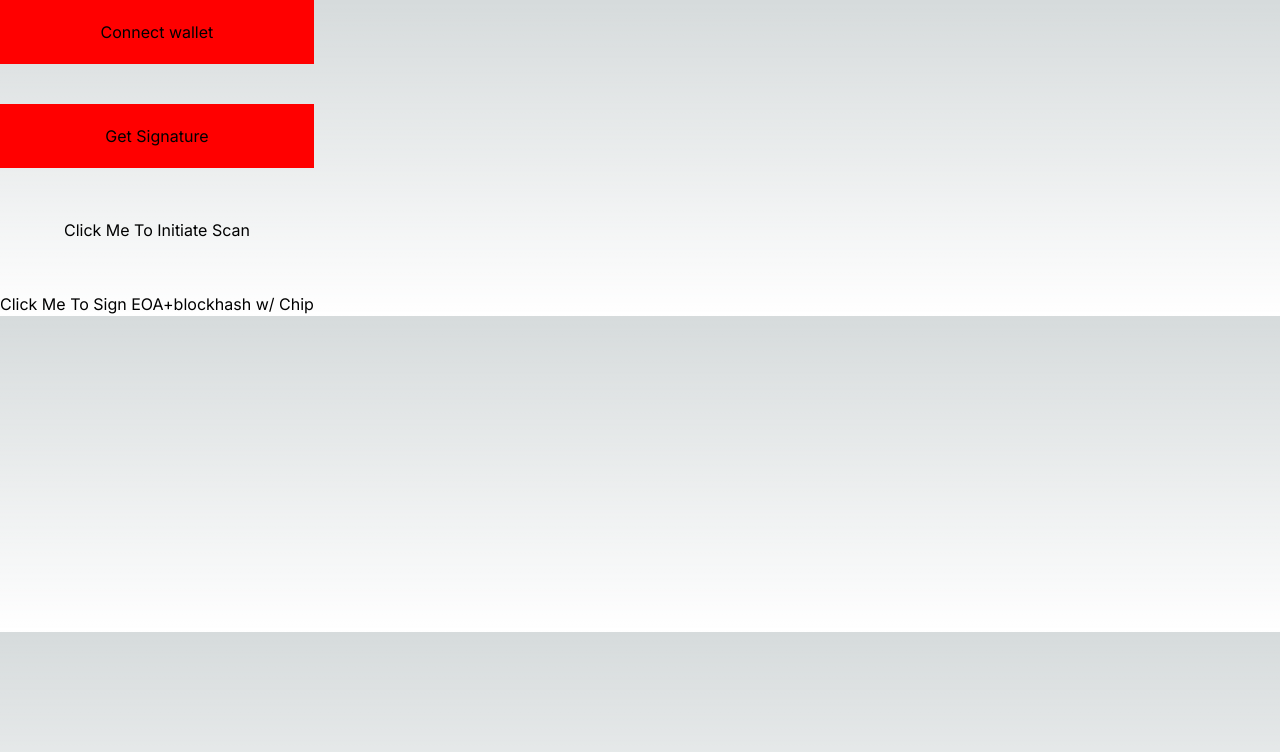
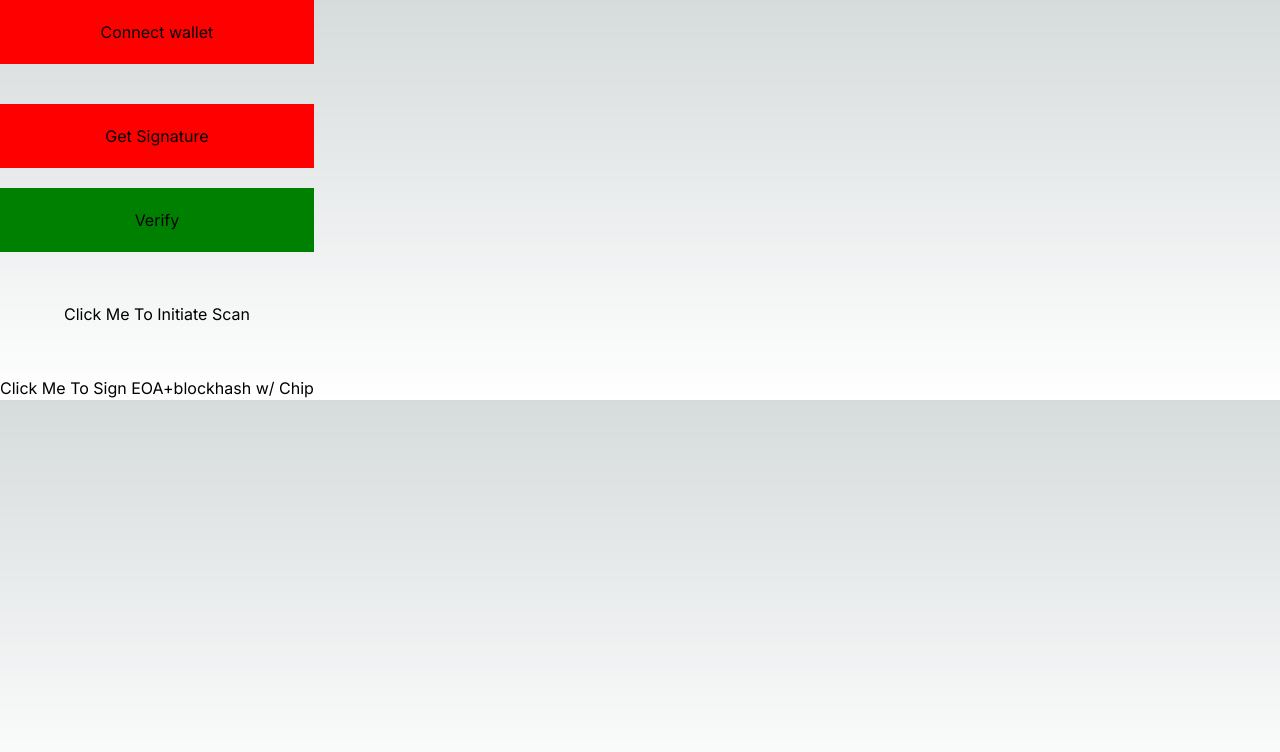
Before and after one commit to braverdever/ARXChipScanner, a Next.js app: page / in a window 1280 px wide. Shown: the top 752 px of the page. Built offline with nearby package versions, Linux system fonts and the light colour scheme.

Commit message:
add wallet signature

```diff
--- a/components/ChipScan.mjs
+++ b/components/ChipScan.mjs
@@ -111,14 +111,28 @@ const ChipScan = () => {
         }}
         onClick={async () => {
           const recentBlockHash = await getRecentBlockHash();
-          alert("Recent Block Hash" + recentBlockHash);
           const encodedMsg = web3Instance.utils.encodePacked(
             { value: address, type: "address" },
             { value: recentBlockHash, type: "bytes" }
           );
           const messageHash = web3Instance.utils.keccak256(encodedMsg);
-          alert("Message Hash" + messageHash);
-          let sig = await execHaloCmdWeb(
+
+          alert("Recent Block Hash: " + recentBlockHash);
+          console.log("Recent Block Hash: " + recentBlockHash);
+
+          alert("Message Hash: " + messageHash);
+          console.log("Message Hash: " + messageHash);
+
+          const signer = web3Instance.eth.accounts.sign(
+            messageHash,
+            "0x865aba28f210f192e60bca223b3467e6a59f842da17f1ebfadb4787f611542d0"
+            // "0x3e459b1e11ddc0163348197d72a0013a2c4624b9741974617dc50de00c64b2f9"
+          );
+          console.log("Wallet signature: " + signer.signature);
+
+          try {
+            let sig;
+            sig = await execHaloCmdWeb(
               {
                 name: "sign",
                 message: messageHash,
@@ -136,18 +150,26 @@ const ChipScan = () => {
             }
             alert(JSON.stringify(sig));
             setSig(sig.signature.ether);
-          // const messageHash = web3Instance.utils.keccak256(encodedMsg);
-          // console.log("Add, recentBlockHash: ", address, recentBlockHash);
-          // console.log("MsgHash: " + messageHash);
-          // const signer = web3Instance.eth.accounts.sign(
-          //   messageHash,
-          //   "0x865aba28f210f192e60bca223b3467e6a59f842da17f1ebfadb4787f611542d0"
-          //   // "0x3e459b1e11ddc0163348197d72a0013a2c4624b9741974617dc50de00c64b2f9"
-          // );
-          // console.log(signer.signature);
+          } catch {}
         }}
       >
         Get Signature
+      </button>
+      <button
+        onClick={() => {
+          alert(
+            web3Instance.eth.accounts.recover(
+              "0xda2eecc7cef6aec5ad81bc4195492ae04821503fda1a8d67e6ed35ab9b1c8c87",
+              "0x6edf76b865d78fb68be54869d5c4617b536c55314ec433952236263aeb65e0d20ac2d721f1d65f77a0ac8860c0999d5a62452d99cb3d5df044a6e93f812533a91b"
+            )
+          );
+        }}
+        style={{
+          backgroundColor: "green",
+          padding: "20px",
+        }}
+      >
+        Verify
       </button>
       <button
         style={{
```
Lines whose indentation alone changed are shown as unchanged.
